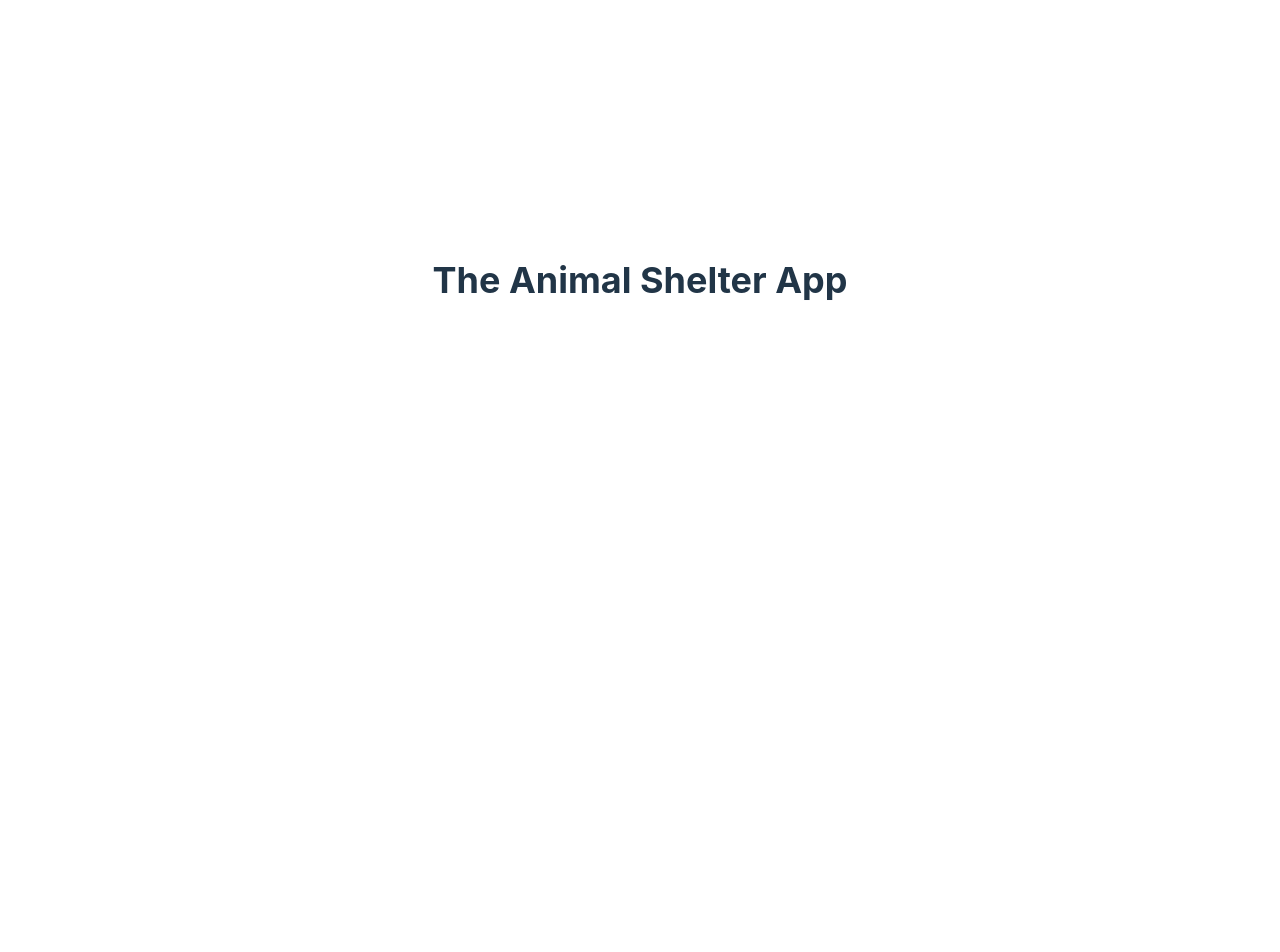
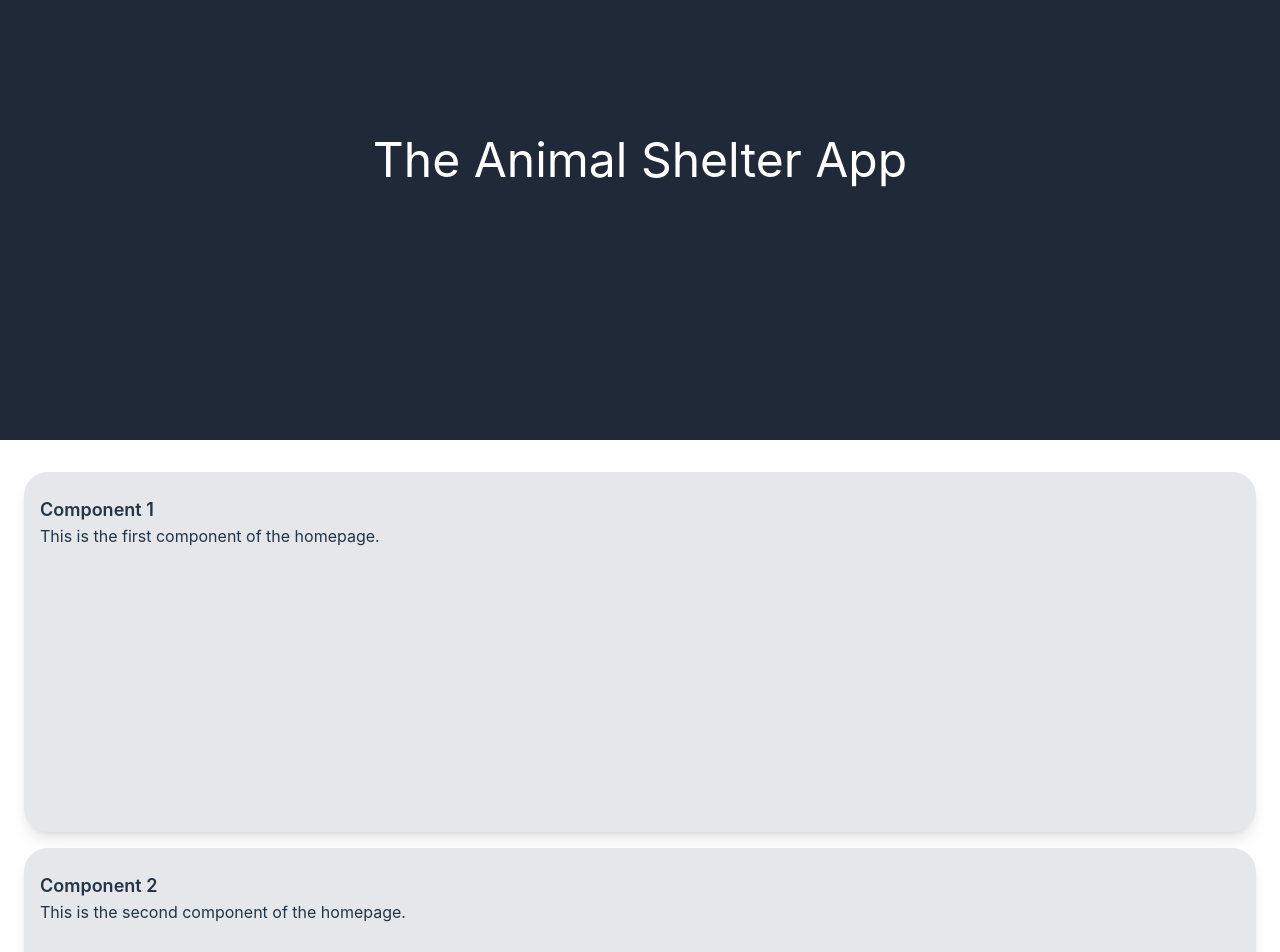
Before and after one commit to chingu-voyages/V53-tier3-team-40, a React (Vite) app in the folder client/: page / in a window 1280 px wide. Shown: the part 120-1072 px from the top of the page. Before the commit the page ends 800 px from the top, so only its background shows below. Built offline with nearby package versions, Linux system fonts and the light colour scheme.

Commit message:
add home page layout

```diff
--- a/client/src/App.jsx
+++ b/client/src/App.jsx
@@ -1,13 +1,8 @@
-import "./App.css";
+import React from "react";
+import HomeLayout from "./layout/HomeLayout";
 
-function App() {
-  return (
-    <>
-      <div className="text-4xl font-bold text-grey-800">
-        The Animal Shelter App
-      </div>
-    </>
-  );
-}
+const App = () => {
+  return <HomeLayout />;
+};
 
 export default App;
--- /dev/null
+++ b/client/src/components/Component1.jsx
@@ -0,0 +1,10 @@
+import React from "react";
+
+const Component1 = () => (
+  <div className="w-full max-w-7xl h-[45vh] px-4 py-6 bg-gray-200 rounded-3xl shadow-lg">
+    <h2 className="text-lg font-semibold">Component 1</h2>
+    <p>This is the first component of the homepage.</p>
+  </div>
+);
+
+export default Component1;
--- /dev/null
+++ b/client/src/components/Component2.jsx
@@ -0,0 +1,10 @@
+import React from "react";
+
+const Component2 = () => (
+  <div className="w-full max-w-7xl h-[45vh] px-4 py-6 bg-gray-200 rounded-3xl shadow-lg">
+    <h2 className="text-lg font-semibold">Component 2</h2>
+    <p>This is the second component of the homepage.</p>
+  </div>
+);
+
+export default Component2;
--- /dev/null
+++ b/client/src/components/Footer.jsx
@@ -0,0 +1,13 @@
+import React from "react";
+
+const Footer = () => {
+  return (
+    <footer className="w-full h-[40vh] bg-gray-800 text-white flex items-center justify-center">
+      <div className="w-full">
+        <h2 className="text-5xl text-center">Footer</h2>
+      </div>
+    </footer>
+  );
+};
+
+export default Footer;
--- /dev/null
+++ b/client/src/components/Header.jsx
@@ -0,0 +1,13 @@
+import React from "react";
+
+const Header = () => {
+  return (
+    <header className="w-full h-[70vh] bg-gray-800 text-white flex items-center justify-center">
+      <div className="w-full">
+        <h1 className="text-5xl text-center">The Animal Shelter App</h1>
+      </div>
+    </header>
+  );
+};
+
+export default Header;
--- a/client/src/index.css
+++ b/client/src/index.css
@@ -28,9 +28,7 @@
 
 body {
   margin: 0;
-  display: flex;
-  place-items: center;
-  min-width: 320px;
+  width: 100%;
   min-height: 100vh;
 }
 
--- /dev/null
+++ b/client/src/layout/HomeLayout.jsx
@@ -0,0 +1,29 @@
+import Header from "../components/Header";
+import Component1 from "../components/Component1";
+import Component2 from "../components/Component2";
+import Footer from "../components/Footer";
+
+const HomeLayout = () => {
+  return (
+    <div className="flex flex-col w-full">
+      <section className="h-[70vh] w-full">
+        <Header />
+      </section>
+      <main className="w-full">
+        <div className="w-full px-6 py-8 space-y-4">
+          <div className="flex justify-center w-full">
+            <Component1 />
+          </div>
+          <div className="flex justify-center w-full">
+            <Component2 />
+          </div>
+        </div>
+      </main>
+      <div className="w-full h-[40vh]">
+        <Footer />
+      </div>
+    </div>
+  );
+};
+
+export default HomeLayout;
```
